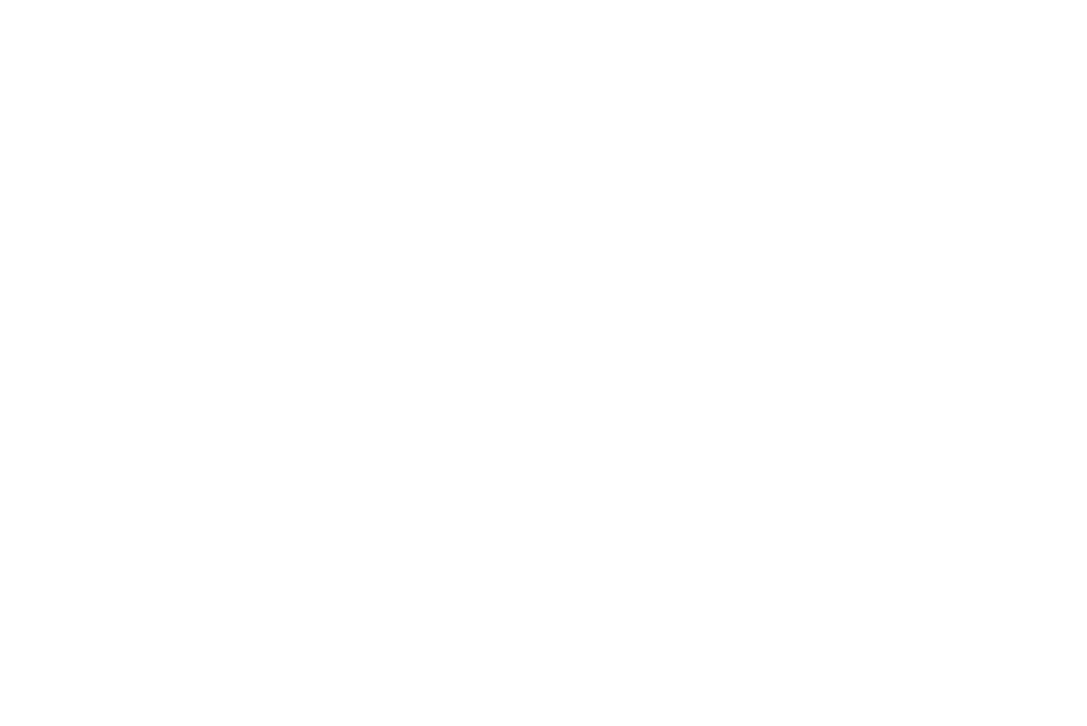
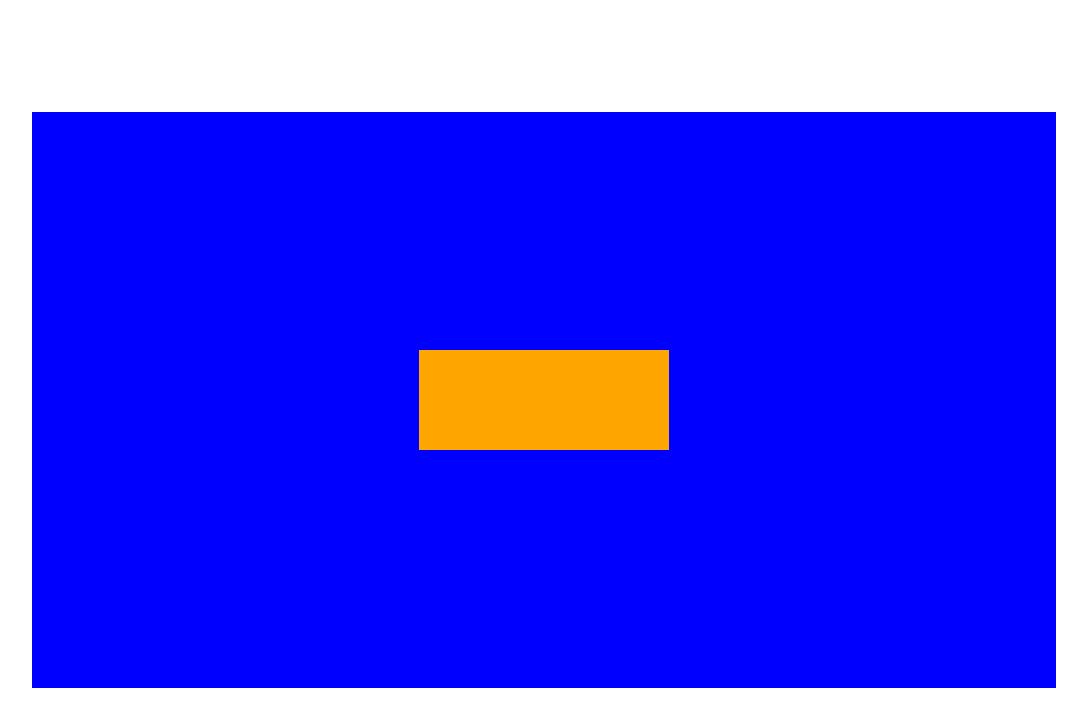
Before and after one commit to ethanloewen/wii-menu, a React (Create React App) app: page / in a window 1280 px wide. Shown: the top 726 px of the page, without its empty margins (96-1183 px from the left). Built offline with nearby package versions, Linux system fonts and the light colour scheme.

Commit message:
Add MenuContainer component & add aspect ratio

```diff
--- a/src/App.css
+++ b/src/App.css
@@ -1,38 +1,4 @@
 .App {
-  text-align: center;
+  margin: 0;
+  padding: 0;
 }
-
-.App-logo {
-  height: 40vmin;
-  pointer-events: none;
-}
-
-@media (prefers-reduced-motion: no-preference) {
-  .App-logo {
-    animation: App-logo-spin infinite 20s linear;
-  }
-}
-
-.App-header {
-  background-color: #282c34;
-  min-height: 100vh;
-  display: flex;
-  flex-direction: column;
-  align-items: center;
-  justify-content: center;
-  font-size: calc(10px + 2vmin);
-  color: white;
-}
-
-.App-link {
-  color: #61dafb;
-}
-
-@keyframes App-logo-spin {
-  from {
-    transform: rotate(0deg);
-  }
-  to {
-    transform: rotate(360deg);
-  }
-}
--- a/src/App.js
+++ b/src/App.js
@@ -1,9 +1,10 @@
 import './App.css';
+import MenuContainer from './components/MenuContainer';
 
 function App() {
   return (
     <div className="App">
-
+      <MenuContainer />
     </div>
   );
 }
--- /dev/null
+++ b/src/components/MenuContainer.js
@@ -0,0 +1,19 @@
+import './MenuContainer.scss';
+
+function MenuContainer() {
+  return (
+    <div id='menu-main'>
+        <div className='menu-container'>
+            <div className='stretchy-wrapper'>
+                <div>
+                    <div className='menu-container'>
+                            <div className='item'></div>
+                    </div>
+                </div>
+            </div>
+        </div>
+    </div>
+  );
+}
+
+export default MenuContainer;
--- /dev/null
+++ b/src/components/MenuContainer.scss
@@ -0,0 +1,54 @@
+// .menu-container-main {
+//     border: 1px solid red;
+//     width: 100%;
+//     padding-top: 56.25%; /* 16:9 Aspect Ratio */
+// }
+
+#menu-main {
+    width: 100%;
+    height: 100vh;
+    display: flex;
+    align-items: center;
+    justify-content: center;
+
+    .menu-container {
+        width: 80%;
+
+        .stretchy-wrapper {
+            width: 100%;
+            padding-bottom: 56.25%; /* 16:9 */
+            position: relative;
+
+            background: blue;
+
+            div {
+                position: absolute;
+                top: 0; bottom: 0; left: 0; right: 0;
+
+
+                display: flex;
+                justify-content: center;
+                align-items: center;
+
+
+                .menu-container {
+
+                    height: inherit;
+                    width: inherit;
+                    display: flex;
+                    align-items: center;
+                    justify-content: center;
+
+
+
+                        .item {
+                            position: relative;
+                            height: 100px;
+                            width: 250px;
+                            background-color: orange;
+                        }
+                }
+            }
+        }
+    }
+}
--- a/src/index.css
+++ b/src/index.css
@@ -5,6 +5,7 @@ body {
     sans-serif;
   -webkit-font-smoothing: antialiased;
   -moz-osx-font-smoothing: grayscale;
+  box-sizing: border-box;
 }
 
 code {
```
